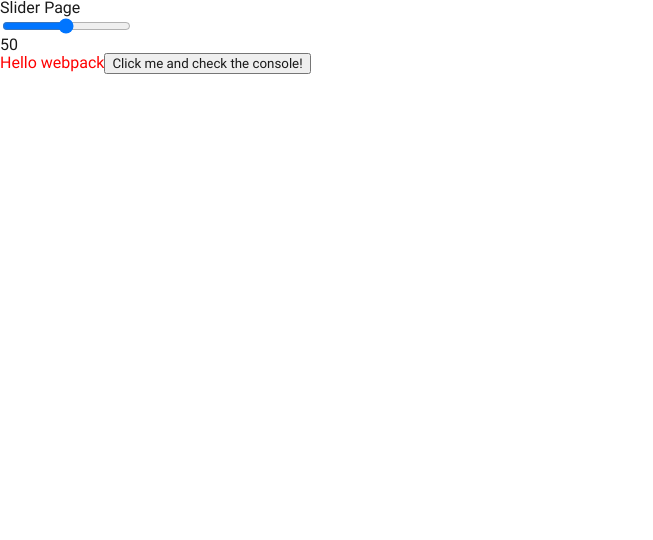
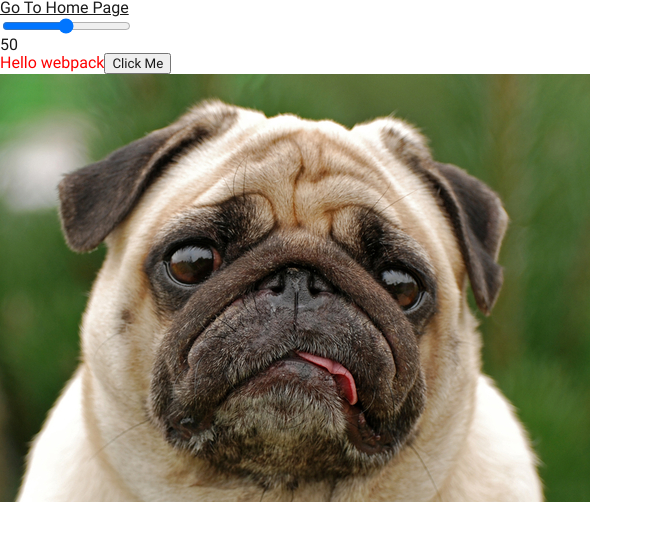
Before and after one commit to kaveets24/webpack-template, a website built with webpack: page src/pages/slider/index.html in a window 1280 px wide. Shown: the whole page, without its empty margins (0-653 px from the left). Built offline with nearby package versions, Linux system fonts and the light colour scheme.

Commit message:
created module folder inside js directory

```diff
--- a/src/js/main.js
+++ b/src/js/main.js
@@ -1,7 +1,6 @@
 import _ from "lodash";
 import "../sass/main.scss";
-// import Dog from "../images/dog.jpg";
-import printMe from "./print.js";
+import printMe from "./modules/print/";
 
 
 function component() {
@@ -10,7 +9,7 @@ function component() {
   element.innerHTML = _.join(["Hello", "webpack"], " ");
   element.classList.add("hello");
 
-  btn.innerHTML = "Click me and check the console!";
+  btn.innerHTML = "Click Me";
   btn.onclick = printMe;
   element.appendChild(btn);
   return element;
--- /dev/null
+++ b/src/js/modules/print/index.js
@@ -0,0 +1,5 @@
+const printMe = () => {
+  alert("This function was called from: /src/js/modules/print/");
+};
+
+export default printMe;
--- a/src/js/print.js
+++ /dev/null
@@ -1,5 +0,0 @@
-const printMe = () => {
-  console.log("I get called from print.js!");
-};
-
-export default printMe;
--- a/src/pages/slider/index.html
+++ b/src/pages/slider/index.html
@@ -7,9 +7,11 @@
   </head>
 
   <body>
-    <div>Slider Page</div>
-    <input id="slider" type="range" min="1" max="100" value="50" />
-    <p class="value"></p>
+    <a href="/">Go To Home Page</a>
+    <div>
+      <input id="slider" type="range" min="1" max="100" value="50" />
+      <p class="value"></p>
+    </div>
 
     <!-- scripts -->
 
--- a/src/pages/slider/index.js
+++ b/src/pages/slider/index.js
@@ -1,6 +1,12 @@
+import Dog from "../../images/dog.jpg";
 const sliderPage = () => {
   const slider = document.getElementById("slider");
   const value = document.querySelector(".value");
+
+  // Image Import
+  const image = document.createElement("img");
+  image.src = Dog;
+  document.body.appendChild(image);
 
   value.innerHTML = slider.value;
 
```
Also changed, not shown: src/pages/home/index.html (+4 -1 lines).
